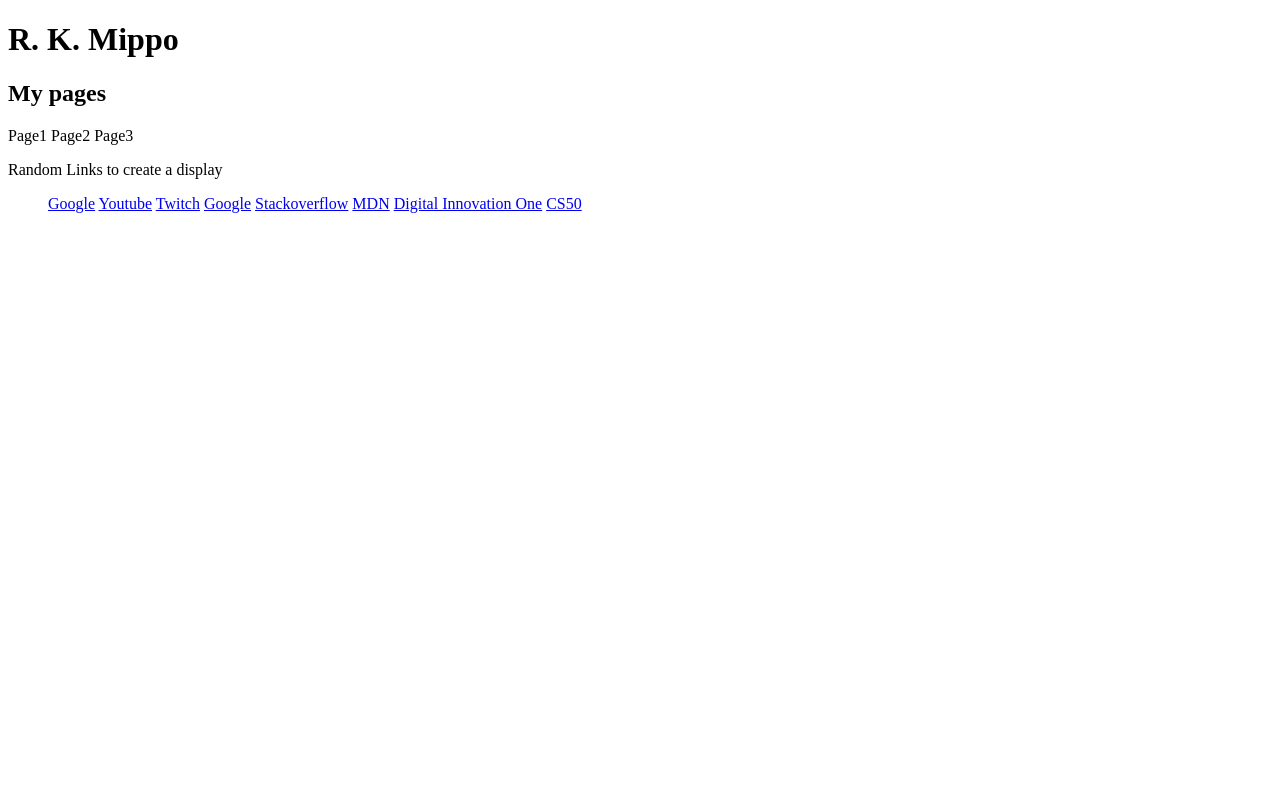
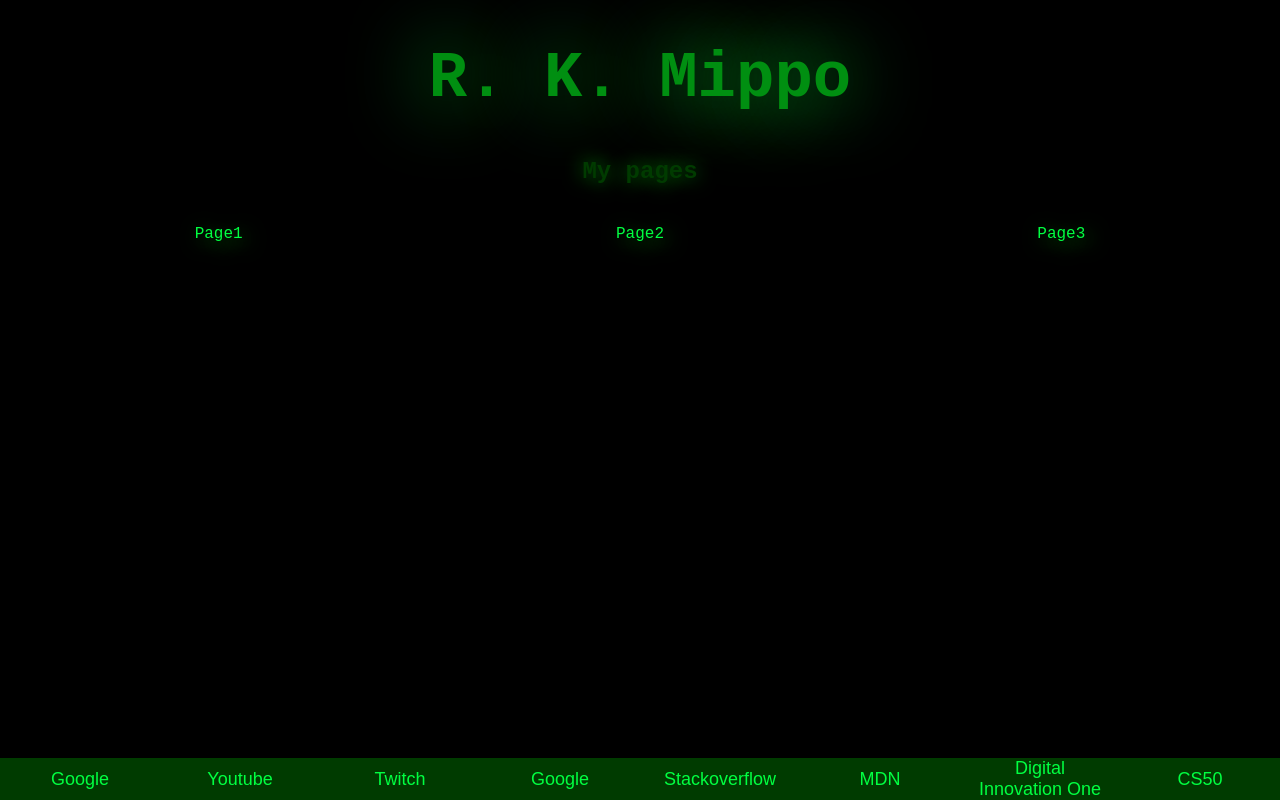
Before and after one commit to Thundares/myGithubPage, a plain HTML site: page index.html in a window 1280 px wide. Drawn offline with Linux system fonts and the light colour scheme.

Commit message:
Add index.css

```diff
--- /dev/null
+++ b/index.css
@@ -0,0 +1,103 @@
+body {
+    background-color: black;
+}
+
+/*title*/
+h1 {
+    /* colors */
+    color: #008F11;
+    text-shadow: 0px 0px 80px #00FF41;
+
+    /* text */
+    font-family: 'Courier New', Courier, monospace;
+    font-size: 5vw;
+
+    /* display */
+    display: flex;
+    justify-content: center;
+}
+
+/*subTitle*/
+h2 {
+    /* colors */
+    color: #003b00;
+
+    /* text */
+    font-family: 'Courier New', Courier, monospace;
+    text-shadow: 0px 0px 20px #008F11;
+
+    /* display */
+    text-align: center;
+    margin-bottom: 5vh;
+}
+
+/*page's container*/
+main{
+    /* display */
+    display: flex;
+    flex-wrap: wrap;
+    flex-direction: row;
+    justify-content:space-around;
+}
+
+/*pages*/
+main a{
+    /* colors */
+    color: #00FF41;
+
+    /* text */
+    font-family: 'Courier New', Courier, monospace;
+    text-shadow: 5px 5px 20px #008F11;
+    text-align: center;
+
+    /* display */
+    display: block;
+    width: 20vw;
+}
+
+/*main link's hover*/
+main a:hover{
+    /*text*/
+    text-shadow: 0px 0px 10px #00FF41;
+}
+
+footer{
+
+    /*position*/
+    position: fixed;
+    left: 0px;
+    bottom: 0px;
+    width: 100%;
+
+    /*color*/
+    background-color: #003b00;
+
+    /*display*/
+    display: flex;
+    flex-wrap: wrap;
+    justify-content: space-around;
+    align-items: center;
+}
+
+/*footer's links*/
+footer a{
+
+    /*colors*/
+    color: #00FF41;
+
+    /*text*/
+    text-decoration: none;
+    font-size: large;
+    font-family: Arial, Helvetica, sans-serif;
+
+    /*display*/
+    display: block;
+    width: 10vw;
+    text-align: center;
+}
+
+/*footer links hover*/
+footer a:hover{
+    /*text*/
+    text-shadow: 0px 0px 20px #00FF41;
+}
--- a/index.html
+++ b/index.html
@@ -5,17 +5,18 @@
     <meta http-equiv="X-UA-Compatible" content="IE=edge">
     <meta name="viewport" content="width=device-width, initial-scale=1.0">
     <meta name="author" content="Rafael Kenzo Mippo">
+    <link rel="stylesheet" href="index.css">
     <title>Mippo's Page</title>
 </head>
 <body>
     <h1 class="title">R. K. Mippo</h1>
     <h2 class="subTitle">My pages</h2>
+    <main>
         <a>Page1</a>
         <a>Page2</a>
         <a>Page3</a>
+    </main>
     <footer>
-        <p>Random Links to create a display</p>
-        <ul>
         <a href="http://google.com">Google</a>
         <a href="http://youtube.com">Youtube</a>
         <a href="http://twitch.tv">Twitch</a>
@@ -24,7 +25,6 @@
         <a href="https://developer.mozilla.org/pt-BR/">MDN</a>
         <a href="https://www.dio.me/">Digital Innovation One</a>
         <a href="https://www.edx.org/course/introduction-computer-science-harvardx-cs50x">CS50</a>
-        </ul>
     </footer>
 </body>
 </html>
```
Lines whose indentation alone changed are shown as unchanged.
